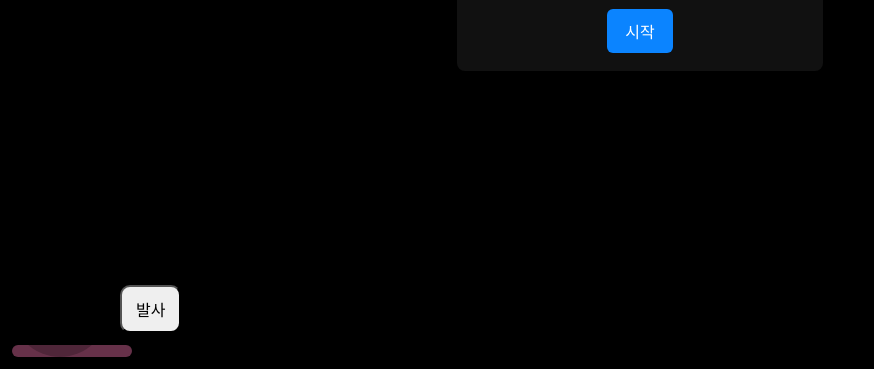
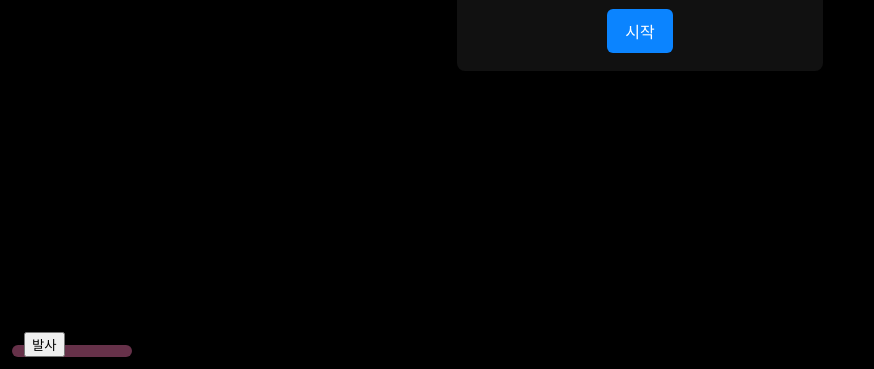
Before and after one commit to ggodukdo/shooting_game, a plain HTML site: page index.html in a window 1280 px wide. Shown: the part 431-800 px from the top of the page, without its empty margins (0-874 px from the left). Drawn offline with Linux system fonts and the light colour scheme.

Commit message:
Update style.css

```diff
--- a/shooting-game/src/css/style.css
+++ b/shooting-game/src/css/style.css
@@ -74,31 +74,6 @@ canvas {
   pointer-events: auto;
 }
 
-/* joystick: touch-friendly size and padding */
-.joystick {
-  width: 96px;
-  height: 96px;
-  min-width: 72px;
-  min-height: 72px;
-  border-radius: 50%;
-  background: rgba(0,0,0,0.22);
-  display: flex;
-  align-items: center;
-  justify-content: center;
-  touch-action: none;
-  -webkit-tap-highlight-color: transparent;
-}
-
-/* generic button style for start/retry/etc. */
-.button {
-  min-width: 56px;
-  min-height: 44px; /* 최소 터치 타깃 */
-  padding: 10px 14px;
-  border-radius: 10px;
-  font-size: 16px;
-  box-sizing: border-box;
-}
-
 /* make start overlay dialog constrained and centered (avoid edges) */
 .overlay .dialog {
   max-width: 92%;
```
